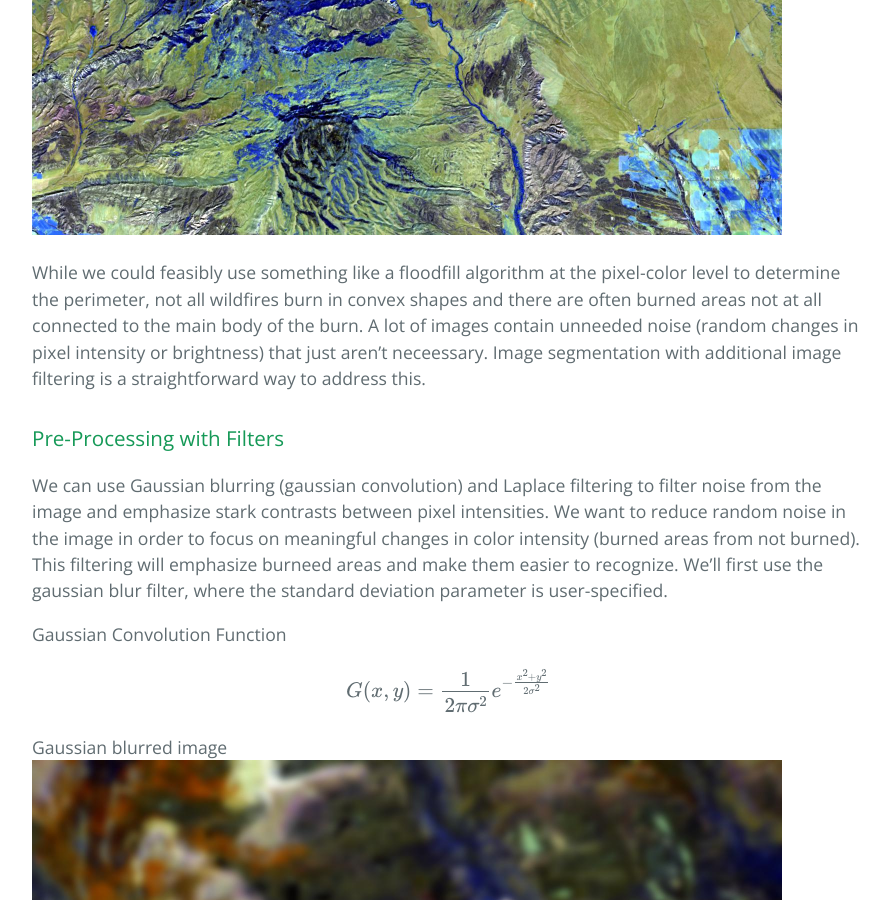
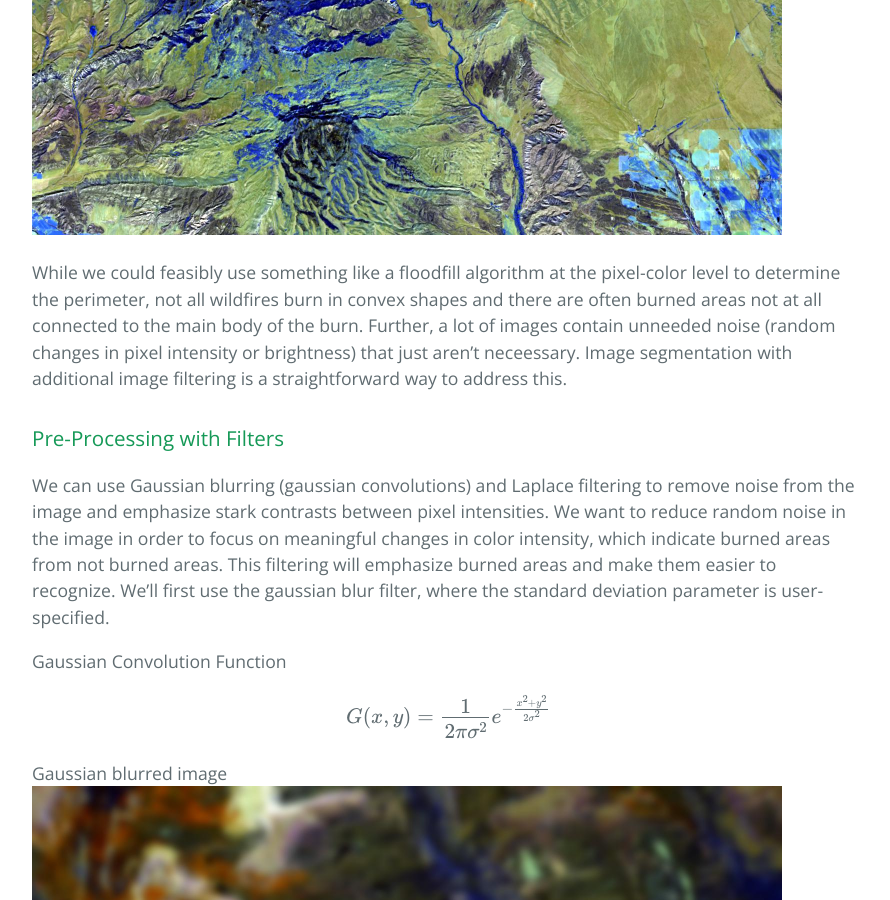
Before and after one commit to walkerhughes/portfolio, a Jekyll site: the page built from wildfire_perimeters.md, in a window 1280 px wide and 900 px high, scrolled down 1472 px. Shown: the whole window, without its empty margins (192-1082 px from the left). Built offline with Jekyll 4.4.1, drawn with Linux system fonts in a browser that asks for light colours; our own code applies the rules of GitHub Pages for plain Markdown files; formulas are drawn with MathJax 3; some of the changed text lies outside the part shown.

Commit message:
Update wildfire_perimeters.md

```diff
--- a/wildfire_perimeters.md
+++ b/wildfire_perimeters.md
@@ -5,22 +5,22 @@
 
 <script type="text/javascript" async="" src="https://cdnjs.cloudflare.com/ajax/libs/mathjax/2.7.4/MathJax.js?config=TeX-MML-AM_CHTML"></script>
 
-Estimating the true geographic coordinates of a raging wildfire can be difficult to do in real time due to resource constraints of first responders, smoke occlusion in typical RGB images, and various other things. This is an important problem to solve, however, as knowing how a wildfire perimeter progresses over time can give insights to how the fire responds when introduced to different terrains, fuels, and atmospheric conditions.
+Estimating the true geographic coordinates of a raging wildfire's pereimeter can be difficult to do in real time due to many factors, including the resource constraints of first responders and smoke occlusion in typical RGB images. This is an important problem to solve, however, as knowing how a wildfire perimeter progresses over time can give insights to how the fire responds when introduced to different terrains, fuels, and atmospheric conditions.
 
 In California alone, the U.S. Forest Service spends about $200 million per year to suppress 98% of wildfires and up to $1 billion to suppress the other 2% of fires that escape initial ignition and become large. Being able to detect fires early on and track their real-time growth is not just important for environmental conservation, it's also economically crucial for public service organizations.
 
 While this is an inherently high dimenional problem, image segmentation provides a simple solution that affords us a high level of interpretability. It also works well when we do not have labeled data, so it is at times preferable to using another model like a convolutional neural network that must be trained on labeled data (indeed, estimating the fire perimeter is essentially the labeling process). Here I explore image segmentation and image filtering on Sentinel Satellite images for estimating the perimeter of the Center Creek Trail Fire that burned in Utah in 2020.
 
-The Sentinel Satellite orbits the earth and takes multispectral images of the planet. These images are high dimensional and contain far more chanels than just Red, Green, and Blue. Let's take a look at the atmospheric channels from a Sentinel Satellite image of this fire. These channels essentially filter through the smoke that would normally occlude an RGB image taken from above, and this allows us to more clearly view the burned areas.
+The Sentinel Satellite orbits the earth and takes multispectral images of the planet, which mean they contain far more chanels than just Red, Green, and Blue. Let's take a look at the atmospheric channels from a Sentinel Satellite image of this fire. These channels essentially filter through the smoke that would normally occlude an RGB image taken from above, and this allows us to more clearly view the burned areas.
 
 Center Creek Trail Fire, burned areas are in orange [Source: Sentinel Satellite]
 <img src="center_creek_burn.jpg" width="750" height="750">
 
-While we could feasibly use something like a floodfill algorithm at the pixel-color level to determine the perimeter, not all wildfires burn in convex shapes and there are often burned areas not at all connected to the main body of the burn. A lot of images contain unneeded noise (random changes in pixel intensity or brightness) that just aren't neceessary. Image segmentation with additional image filtering is a straightforward way to address this.
+While we could feasibly use something like a floodfill algorithm at the pixel-color level to determine the perimeter, not all wildfires burn in convex shapes and there are often burned areas not at all connected to the main body of the burn. Further, a lot of images contain unneeded noise (random changes in pixel intensity or brightness) that just aren't neceessary. Image segmentation with additional image filtering is a straightforward way to address this.
 
 ### Pre-Processing with Filters
 
-We can use Gaussian blurring (gaussian convolution) and Laplace filtering to filter noise from the image and emphasize stark contrasts between pixel intensities. We want to reduce random noise in the image in order to focus on meaningful changes in color intensity (burned areas from not burned). This filtering will emphasize burneed areas and make them easier to recognize. We'll first use the gaussian blur filter, where the standard deviation parameter is user-specified.
+We can use Gaussian blurring (gaussian convolutions) and Laplace filtering to remove noise from the image and emphasize stark contrasts between pixel intensities. We want to reduce random noise in the image in order to focus on meaningful changes in color intensity, which indicate burned areas from not burned areas. This filtering will emphasize burned areas and make them easier to recognize. We'll first use the gaussian blur filter, where the standard deviation parameter is user-specified.
 
 Gaussian Convolution Function
 
```
Also changed, not shown: other parts of wildfire_perimeters.md (+1 -1 lines).
